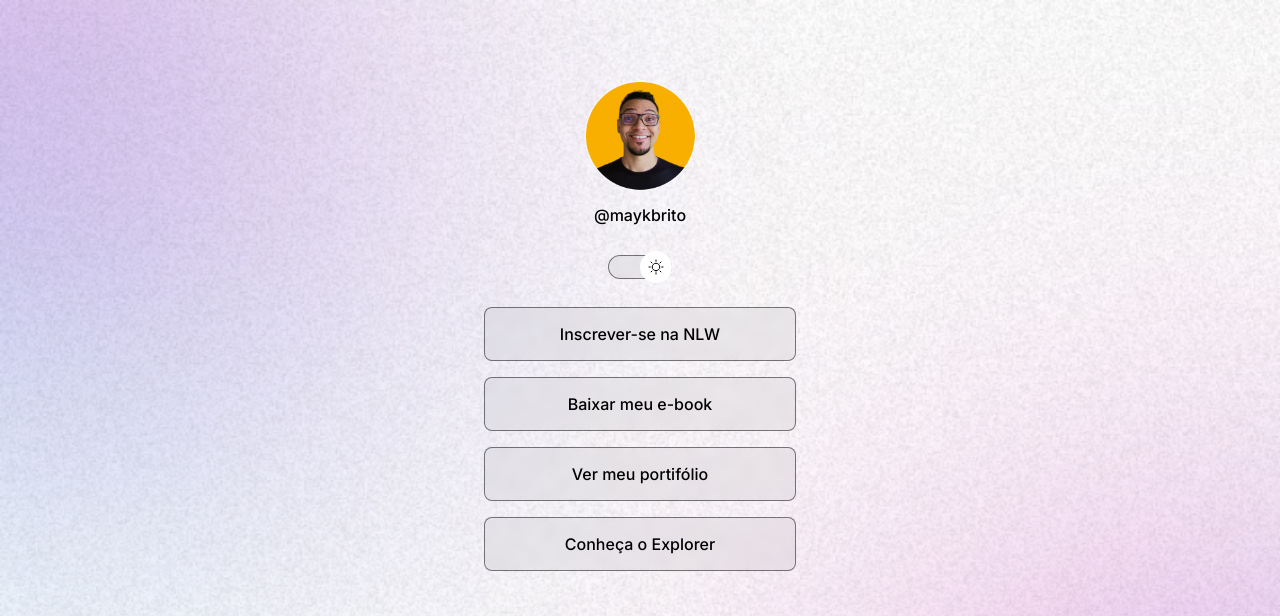
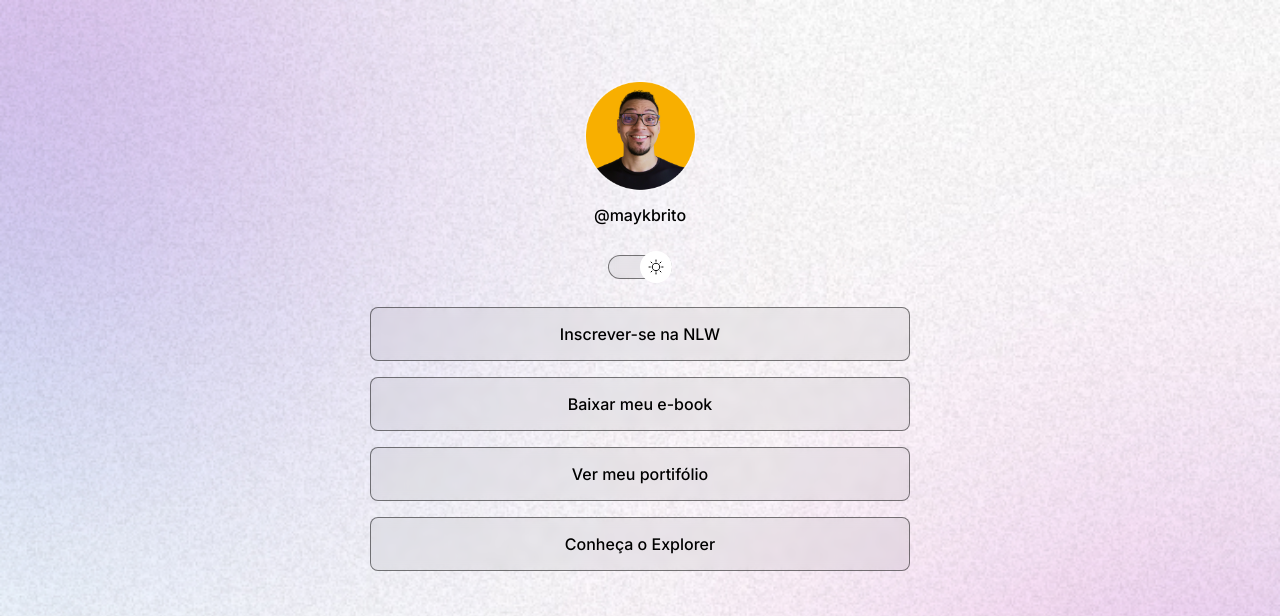
Before and after one commit to felipesouza186/primeiroprojeto, a plain HTML site: page index.html in a window 1280 px wide. Shown: the top 616 px of the page. Drawn offline with nearby package versions, Linux system fonts and the light colour scheme.

Commit message:
adjust container width and page title

```diff
--- a/index.html
+++ b/index.html
@@ -9,7 +9,7 @@
     />
     <meta charset="UTF-8" />
     <meta name="viewport" content="width=device-width, initial-scale=1.0" />
-    <title>Projeto</title>
+    <title>DevLinks</title>
     <link rel="stylesheet" href="./style.css" />
   </head>
   <body>
--- a/style.css
+++ b/style.css
@@ -44,8 +44,9 @@ body {
 }
 
 #container {
-  width: 360px;
+  width: 100%;
   margin: 56px auto 0px;
+  max-width: 588px;
 
   /* border: 1px solid red; */
 }
```
